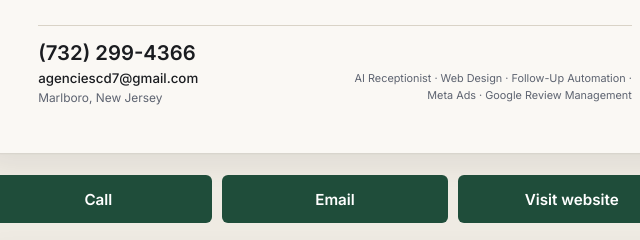
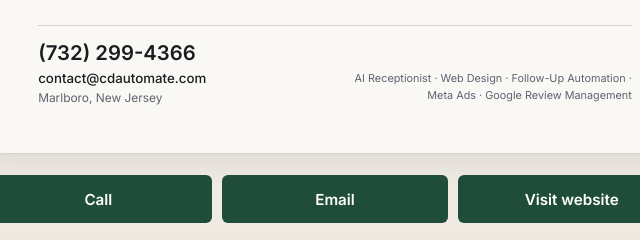
Before and after one commit to Collettijames801/CD-Agency, a plain HTML site: page card.html in a window 1280 px wide. Shown: the part 287-527 px from the top of the page, 305-945 px from the left. Drawn offline with Linux system fonts and the light colour scheme.

Commit message:
Use contact@cdautomate.com on business card

```diff
--- a/card.html
+++ b/card.html
@@ -58,7 +58,7 @@
       <div class="bottom">
         <div class="contact">
           <a class="phone" href="tel:+17322994366">(732) 299-4366</a>
-          <a class="email" href="mailto:agenciescd7@gmail.com">agenciescd7@gmail.com</a>
+          <a class="email" href="mailto:contact@cdautomate.com">contact@cdautomate.com</a>
           <span class="city">Marlboro, New Jersey</span>
         </div>
         <p class="services">AI Receptionist · Web Design · Follow-Up Automation · Meta Ads · Google Review Management</p>
@@ -69,7 +69,7 @@
 
 <div class="actions">
   <a class="btn btn-primary" href="tel:+17322994366">Call</a>
-  <a class="btn btn-primary" href="mailto:agenciescd7@gmail.com">Email</a>
+  <a class="btn btn-primary" href="mailto:contact@cdautomate.com">Email</a>
   <a class="btn btn-primary" href="./">Visit website</a>
 </div>
 
```
